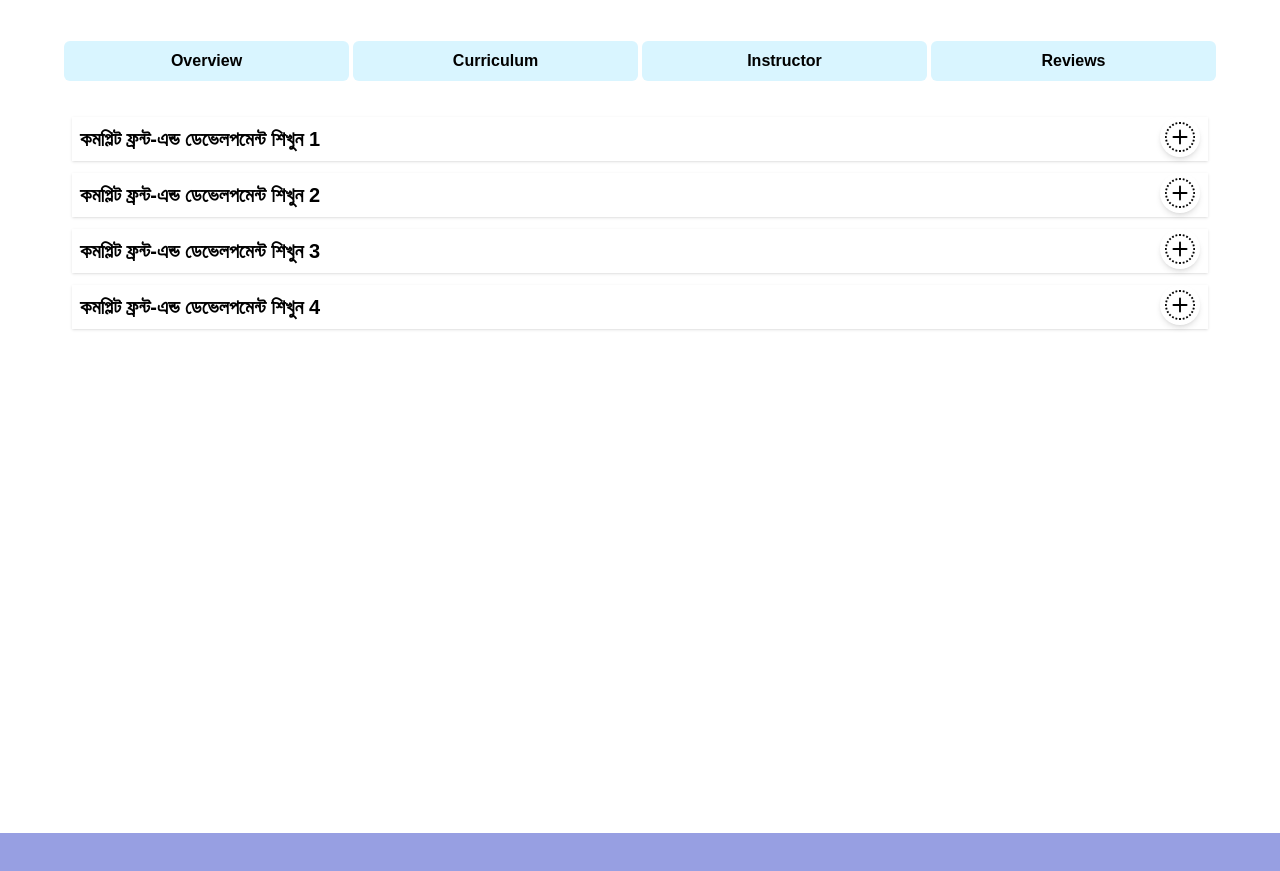
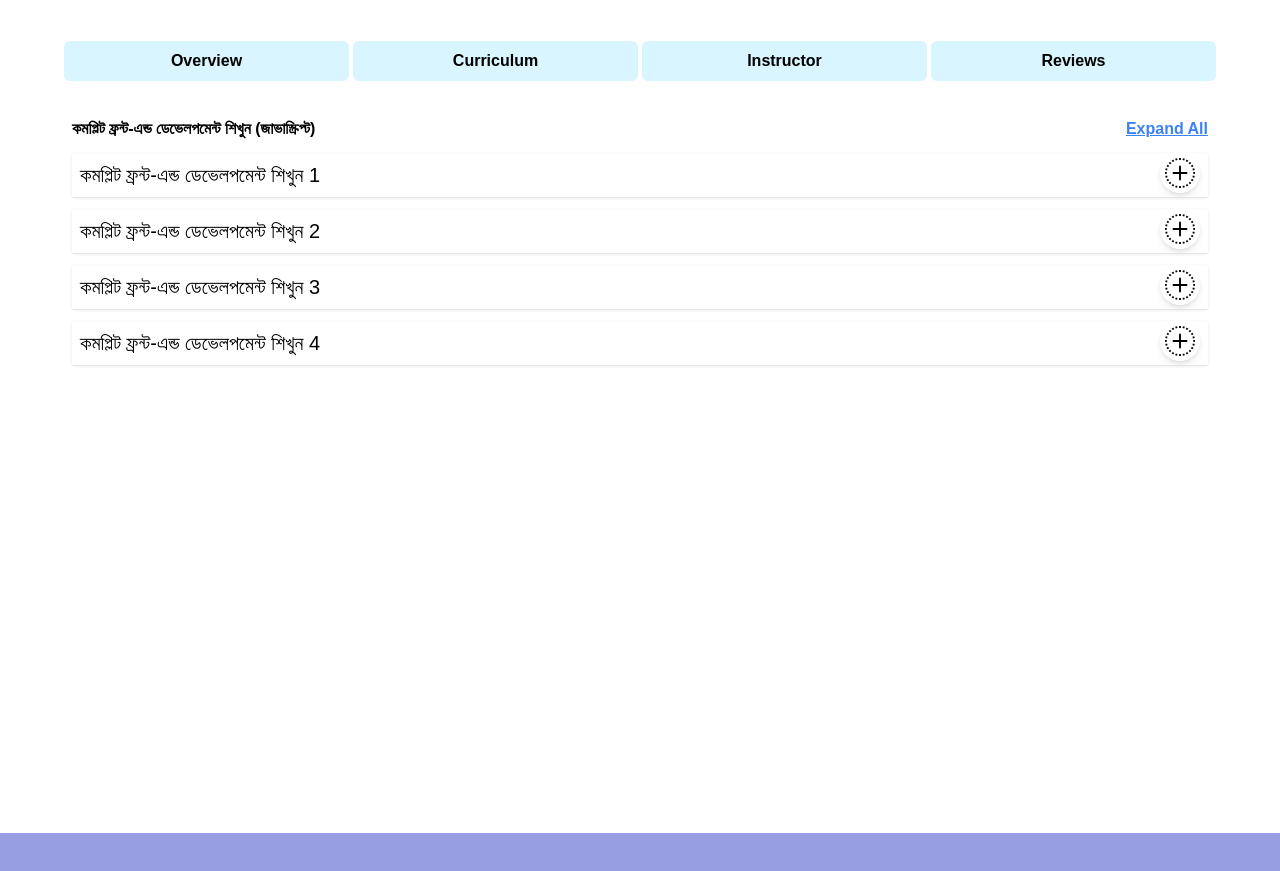
Before and after one commit to teamdeciders/Deciders-Lms, a React (Create React App) app: page /course/1/curriculum in a window 1280 px wide. Shown: the part 812-1683 px from the top of the page. Built offline with nearby package versions, Linux system fonts and the light colour scheme.

Commit message:
Simple Change

```diff
--- a/src/Pages/About/CheckoutPages.js
+++ b/src/Pages/About/CheckoutPages.js
@@ -24,7 +24,7 @@ const CheckoutPages = () => {
         <section>
 
             {/* Checkout Banner */}
-            <div className='bg-[#FDFCF6] '>
+            <div className='bg-[#FDFCF6]'>
                 <div className='px-6 md:px-14 lg:max-w-7xl md-w-full mx-auto min-h-[60vh] h-auto'>
 
                     <div className='lg:flex lg:justify-around lg:items-center md:flex md:justify-center md:items-center'>
@@ -45,7 +45,7 @@ const CheckoutPages = () => {
                 <div className='bg-[#979FE2] p-5 rounded grid grid-cols-1 md:grid-cols-2 lg:grid-cols-3 relative my-2'>
                     <img className='rounded w-80' src={card} alt="" />
                     <div>
-                    <AiFillCloseCircle className='absolute top-0 right-0 md:top-2 md:right-3  text-white text-lg'/>
+                        <AiFillCloseCircle className='absolute top-0 right-0 md:top-2 md:right-3  text-white text-lg' />
                         <div className='text-2xl text-white font-medium'>ফাইন্যান্স এবং ইনভেস্টমেন্ট সিরিজ:</div>
                         <div className='text-white font-medium'>গ্রাফিক্স ডিজাইন</div>
                         <div className='text-white font-medium text-xl mt-10 md:mt-28'>৳ ২৫০০</div>
@@ -62,7 +62,7 @@ const CheckoutPages = () => {
                 <div className='bg-[#979FE2] p-5 rounded grid grid-cols-1 md:grid-cols-2 lg:grid-cols-3 relative my-2'>
                     <img className='rounded w-80' src={card} alt="" />
                     <div>
-                    <AiFillCloseCircle className='absolute top-0 right-0 md:top-2 md:right-3 text-white text-lg'/>
+                        <AiFillCloseCircle className='absolute top-0 right-0 md:top-2 md:right-3 text-white text-lg' />
                         <div className='text-2xl text-white font-medium'>ফাইন্যান্স এবং ইনভেস্টমেন্ট সিরিজ:</div>
                         <div className='text-white font-medium'>গ্রাফিক্স ডিজাইন</div>
                         <div className='text-white font-medium text-xl mt-10 md:mt-28'>৳ ২৫০০</div>
--- a/src/Pages/SingleCourse/Accordion.js
+++ b/src/Pages/SingleCourse/Accordion.js
@@ -7,7 +7,7 @@ const Accordion = ({ id, moduleName, lessons }) => {
         <div className='p-2 shadow my-3 relative '>
             <div className='md:w-3/4 w-5/6'>
                 {/* Module Name */}
-                <h1 className='md:text-xl font-bold text-gray- 500' > {moduleName}</h1>
+                <h1 className='md:text-xl  text-gray- 500' > {moduleName}</h1>
             </div>
             <div onClick={() => { setActive(!active) }} className='absolute  w-10 h-10 rounded-full shadow-md top-0 right-2 flex justify-center items-center'>
                 {
--- a/src/Pages/SingleCourse/Curriculum.js
+++ b/src/Pages/SingleCourse/Curriculum.js
@@ -2,7 +2,7 @@ import React, { useState } from 'react';
 import Accordion from './Accordion';
 
 const Curriculum = () => {
-
+    const [expand, setExpand] = useState(false)
 
     const data = [
         {
@@ -60,10 +60,18 @@ const Curriculum = () => {
 
     return (
         <div className='p-2 h-[80vh] overflow-y-scroll homecatagory '>
+            <div className='flex justify-between items-center my-3'>
+
+                <h2 className='font-bold'>কমপ্লিট ফ্রন্ট-এন্ড ডেভেলপমেন্ট শিখুন (জাভাস্ক্রিপ্ট)</h2>
+                <p onClick={() => setExpand(!expand)} className='font-bold cursor-pointer select-none text-blue-500 underline'>{expand ? 'Collapse All' : 'Expand All'}</p>
+
+
+
+            </div>
             {
                 data.map((d) => {
                     const { id, moduleName, lessons } = d;
-                    return <Accordion key={id} {...d} ></Accordion>
+                    return <Accordion key={id} {...d }  ></Accordion>
                 })
             }
         </div>
```
